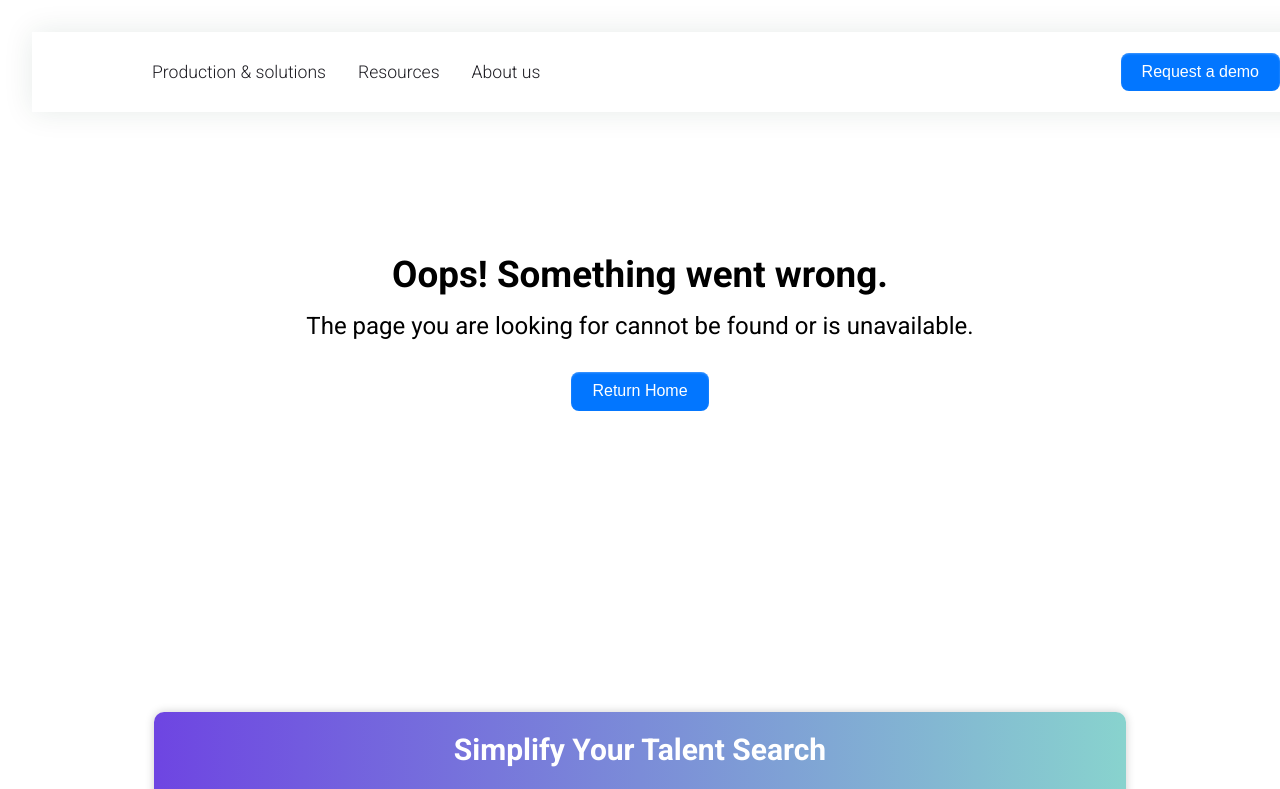
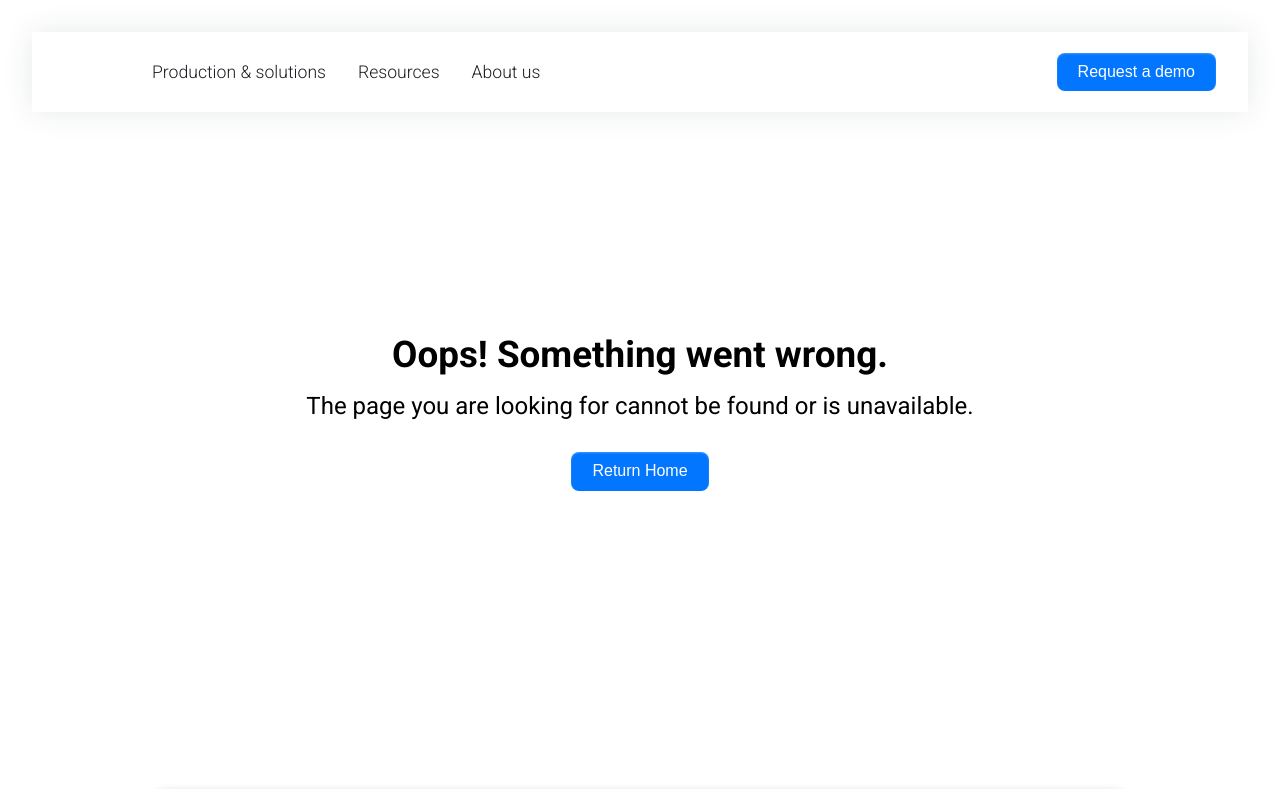
Before and after one commit to tyrone-toinfinity/reel-talent, a React (Vite) app: page /404 in a window 1280 px wide. Shown: the top 789 px of the page. Built offline with nearby package versions, Linux system fonts and the light colour scheme.

Commit message:
navbar position fixed removed

```diff
--- a/src/components/Navbar.css
+++ b/src/components/Navbar.css
@@ -5,8 +5,8 @@ nav {
   padding: 1rem 2rem;
   background-color: #fff;
   box-shadow: 0 0 30px rgba(21, 55, 44, 0.1);
-  position: fixed;
-  width: 100%;
+  /* position: fixed;
+  width: 100%; */
 }
 
 .logo-container {
--- a/src/pages/Demo/Demo.css
+++ b/src/pages/Demo/Demo.css
@@ -39,7 +39,7 @@
 .calendly__container {
   display: flex;
   flex-direction: column;
-  margin: 4rem 0;
+  /* margin: 4rem 0; */
   /* align-items: center; */
   /* background-color: #d2ebe5;
 
```
